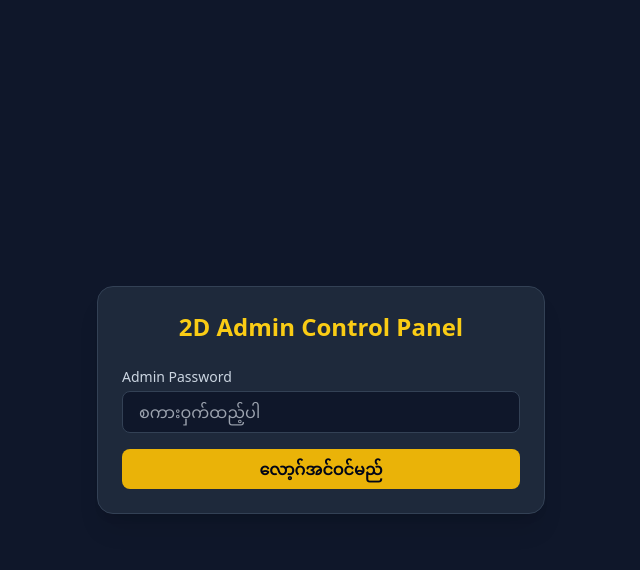
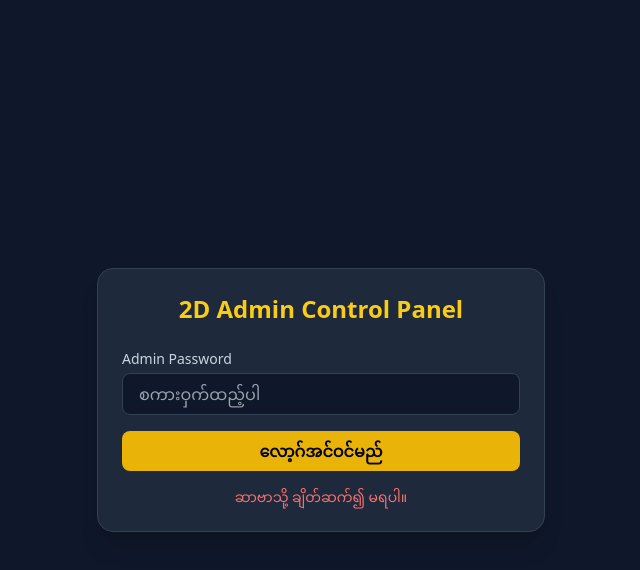
Before and after one commit to amkbook/my-2d-server, a website: page admin.html in a window 1280 px wide. Both pictures are taken after a click on the button "လော့ဂ်အင်ဝင်မည်". Shown: the whole page, without its empty margins (319-959 px from the left). Drawn offline with nearby package versions, Linux system fonts and the light colour scheme; no server answers.

Commit message:
Update admin login logic

```diff
--- a/admin.html
+++ b/admin.html
@@ -81,8 +81,9 @@
         let cachedAdminData = null;
 
         async function adminLogin() {
-            const pwd = document.getElementById('passwordInput').value;
+            const pwd = document.getElementById('passwordInput').value.trim();
             const errorText = document.getElementById('loginError');
+            errorText.classList.add('hidden');
 
             try {
                 const response = await fetch('/api/admin/login', {
@@ -92,16 +93,17 @@
                 });
                 const data = await response.json();
 
-                if (data.success) {
+                if (response.ok && data.success) {
                     currentPassword = pwd;
                     document.getElementById('loginSection').classList.add('hidden');
                     document.getElementById('controlSection').classList.remove('hidden');
-                    loadAdminData(); // ဝင်လိုက်တာနဲ့ လက်ရှိဒေတာတွေကို ဆွဲထုတ်မည်
+                    loadAdminData();
                 } else {
                     errorText.classList.remove('hidden');
                 }
             } catch (err) {
-                alert('ချိတ်ဆက်မှု အမှားအယွင်း ရှိနေပါသည်။');
+                errorText.innerText = "ဆာဗာသို့ ချိတ်ဆက်၍ မရပါ။";
+                errorText.classList.remove('hidden');
             }
         }
 
@@ -151,7 +153,6 @@
         }
 
         async function onSessionChange() {
-            // Session ပြောင်းတဲ့အခါ Server ဆီက ဒေတာအသစ်ကိုပါ တစ်ခါတည်း ထပ်မံဆွဲထုတ်မည်
             await loadAdminData();
         }
 
```
